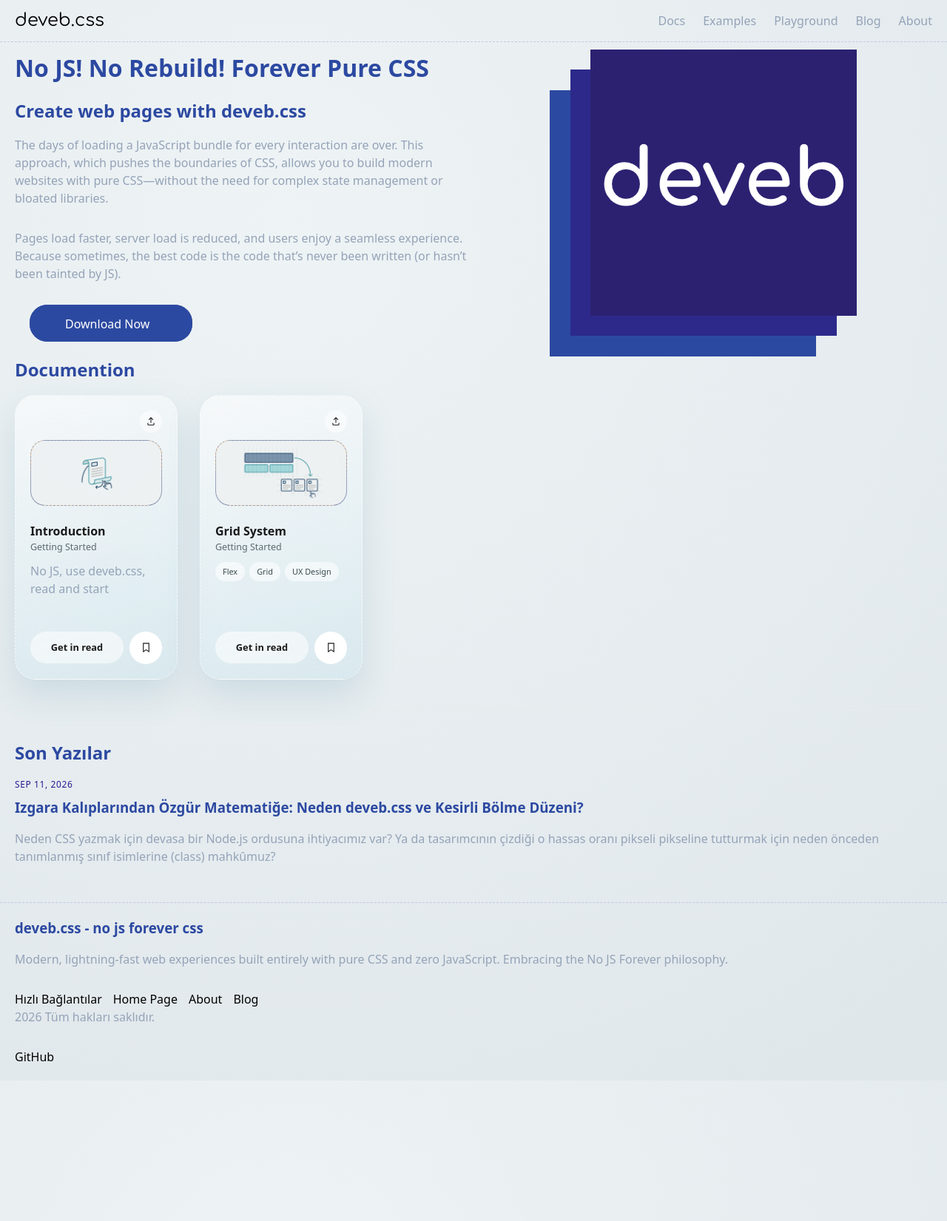
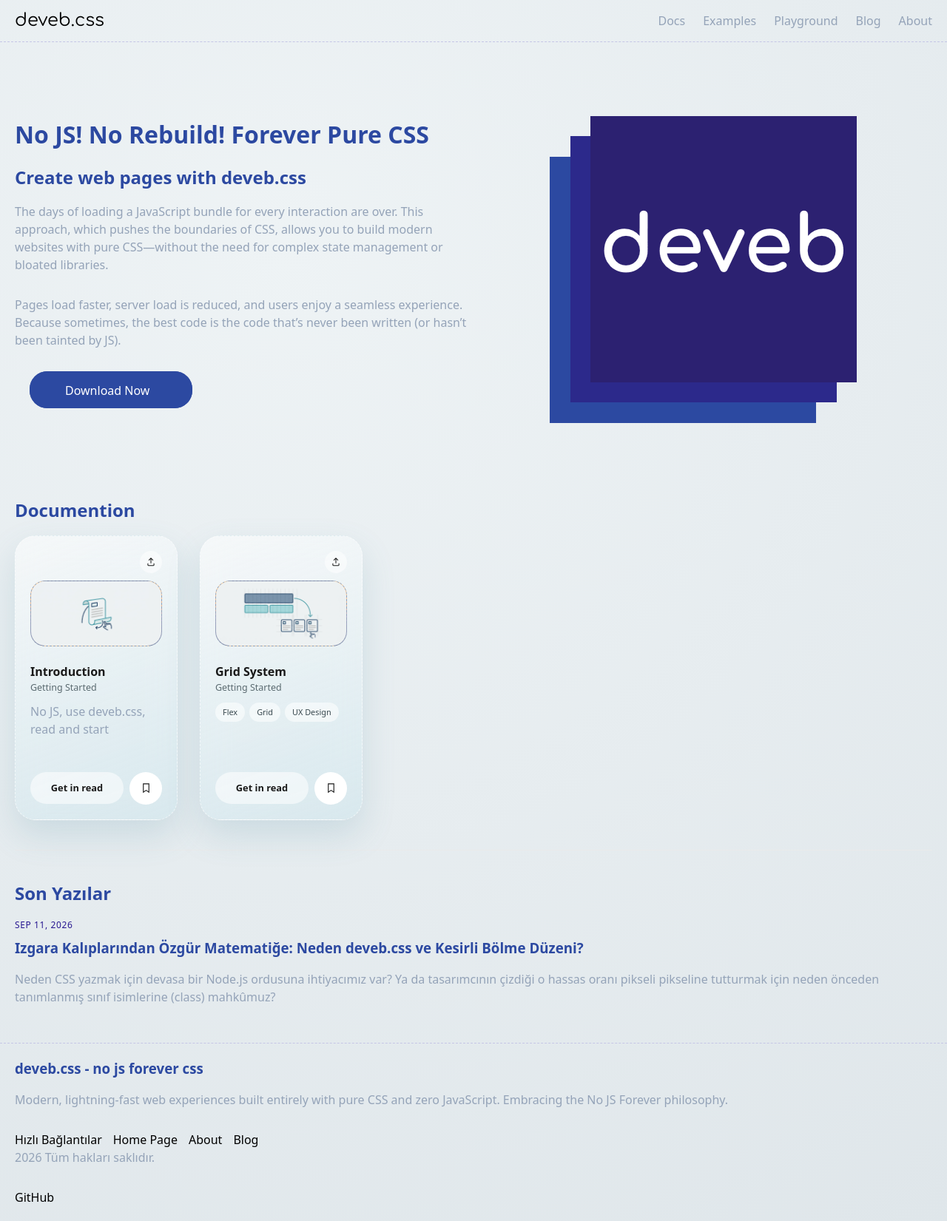
Before and after one commit to data-deveb/deveb.css, a Jekyll site: the page built from devebpages/index.markdown, in a window 1280 px wide. Shown: the whole page at 74% size. Built offline with Jekyll 4.4.1, drawn with Linux system fonts in a browser that asks for light colours; before the commit the page ends 1461 px from its top, so only the background shows below that.

Commit message:
Update style.css

```diff
--- a/devebpages/assets/css/style.css
+++ b/devebpages/assets/css/style.css
@@ -23,6 +23,10 @@
 
 .tag:hover {
   color: chocolate;
+}
+
+.hero{
+  margin: 100px 0;
 }
 
 /*
```
